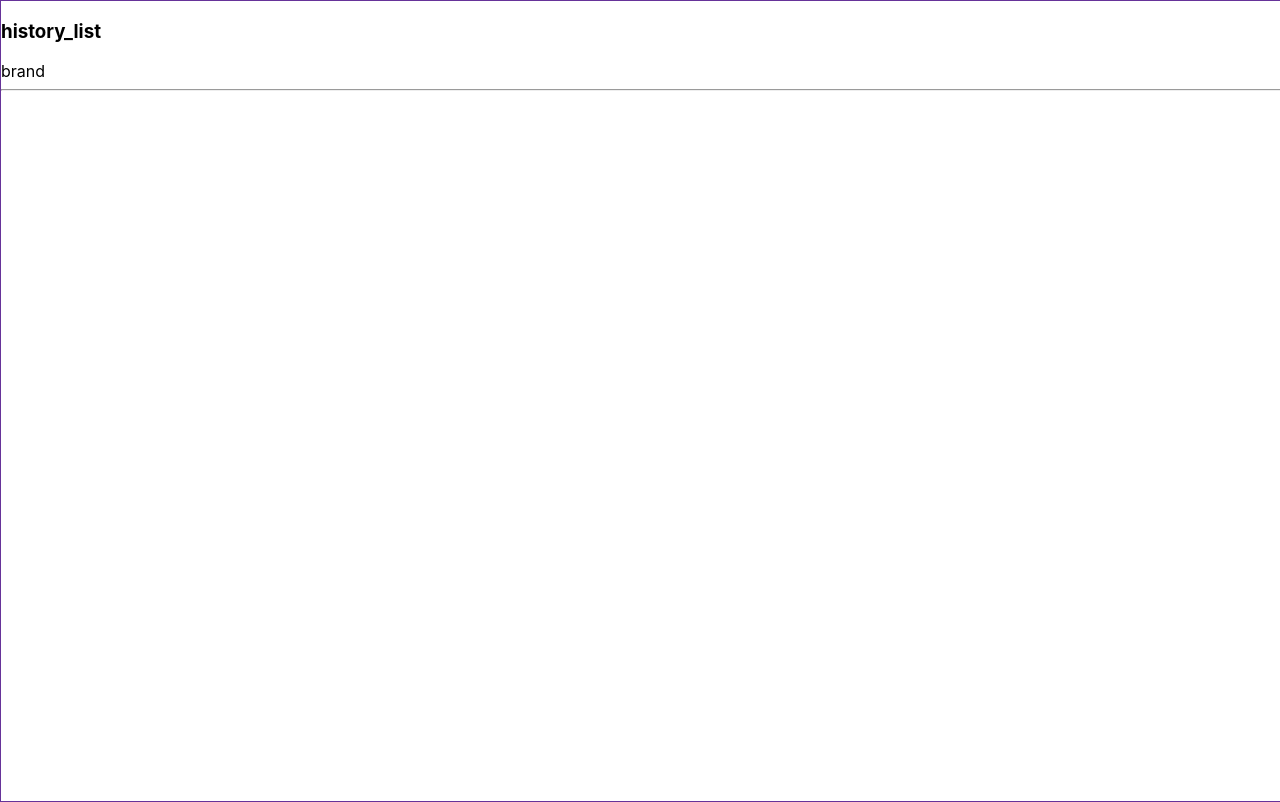
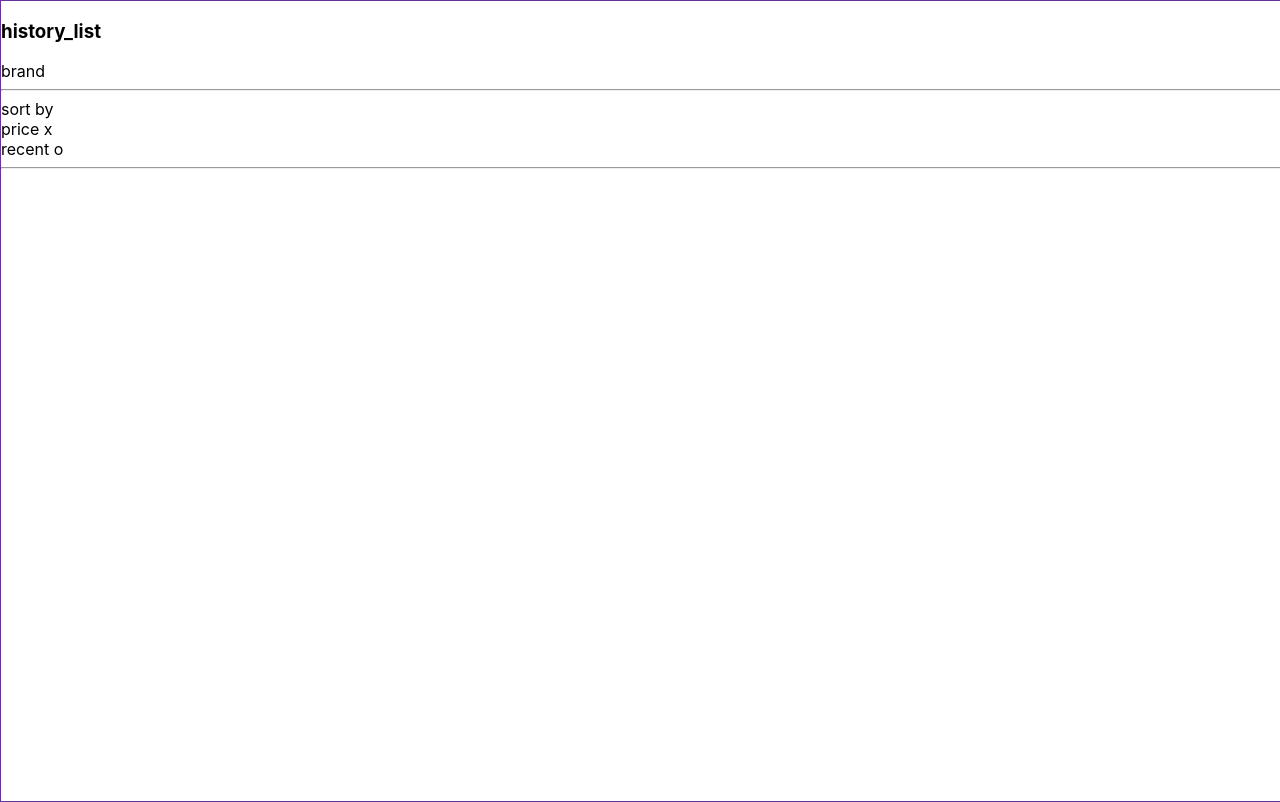
Before and after one commit to yeokyeong/product-inquiry-history, a React (Create React App) app: page /recentList in a window 1280 px wide. Built offline with nearby package versions, Linux system fonts and the light colour scheme.

Commit message:
add sorting data

```diff
--- a/src/page/HistoryList/index.js
+++ b/src/page/HistoryList/index.js
@@ -2,20 +2,27 @@ import React from "react";
 import "./index.scss";
 import { getItemHistories } from "../../Utils/localStorage";
 import ProductItem from "../../Components/Item";
-// **2. 상품 조회이력 목록 페이지 (/recentList)**
-
-// - 00시 기준으로 최근 조회이력 초기화 -> home || this page ?
-
-// - (선택 팝업) 정렬: 최근 조회 순, 낮은 가격 순
 // - 상품 클릭 시 '상품상세 페이지'로 이동
+const SORT = {
+  PRICE: "price",
+  RECENT: "recent"
+};
 export default class HistoryList extends React.PureComponent {
   constructor(props) {
     super(props);
-    this.state = { histories: [], filteredHistories: [], brands: {} };
+    this.state = {
+      histories: [],
+      filteredHistories: [],
+      brands: {},
+      selectedSort: SORT.RECENT
+    };
   }
   componentDidMount() {
     this.setState(
-      { histories: getItemHistories(), filteredHistories: getItemHistories() },
+      {
+        histories: getItemHistories().reverse(),
+        filteredHistories: getItemHistories().reverse()
+      },
       () => {
         this.setBrandList();
       }
@@ -53,8 +60,27 @@ export default class HistoryList extends React.PureComponent {
     });
     this.setState({ filteredHistories: filteredData });
   };
+
+  onClickSort = (selected) => {
+    this.setState({ selectedSort: selected }, () => this.sortData());
+  };
+  sortData = () => {
+    const { filteredHistories, selectedSort } = this.state;
+    let filteredData;
+
+    if (selectedSort === SORT.PRICE) {
+      filteredData = filteredHistories.sort((a, b) => {
+        return a.item.price - b.item.price;
+      });
+    } else {
+      filteredData = filteredHistories.sort((a, b) => {
+        return new Date(b.expire) - new Date(a.expire);
+      });
+    }
+    this.setState({ filteredHistories: [...filteredData] });
+  };
   render() {
-    const { brands, filteredHistories } = this.state;
+    const { brands, filteredHistories, selectedSort } = this.state;
     return (
       <div className="page page--history-list">
         <h3>history_list</h3>
@@ -68,13 +94,26 @@ export default class HistoryList extends React.PureComponent {
             </div>
           ))}
         <hr />
+        <div>sort by </div>
+        <div>
+          <div onClick={() => this.onClickSort(SORT.PRICE)}>
+            price {selectedSort === SORT.PRICE ? "o" : "x"}
+          </div>
+          <div onClick={() => this.onClickSort(SORT.RECENT)}>
+            recent {selectedSort === SORT.RECENT ? "o" : "x"}
+          </div>
+        </div>
+        <hr />
+
         {filteredHistories &&
-          filteredHistories.map((history, idx) => (
-            <div key={idx}>
-              <ProductItem item={history.item} />
-              <div>방문시간 :{history.expire}</div>
-            </div>
-          ))}
+          filteredHistories.map((history, idx) => {
+            return (
+              <div key={idx}>
+                <ProductItem item={history.item} />
+                <div>방문시간 :{history.expire}</div>
+              </div>
+            );
+          })}
       </div>
     );
   }
```
